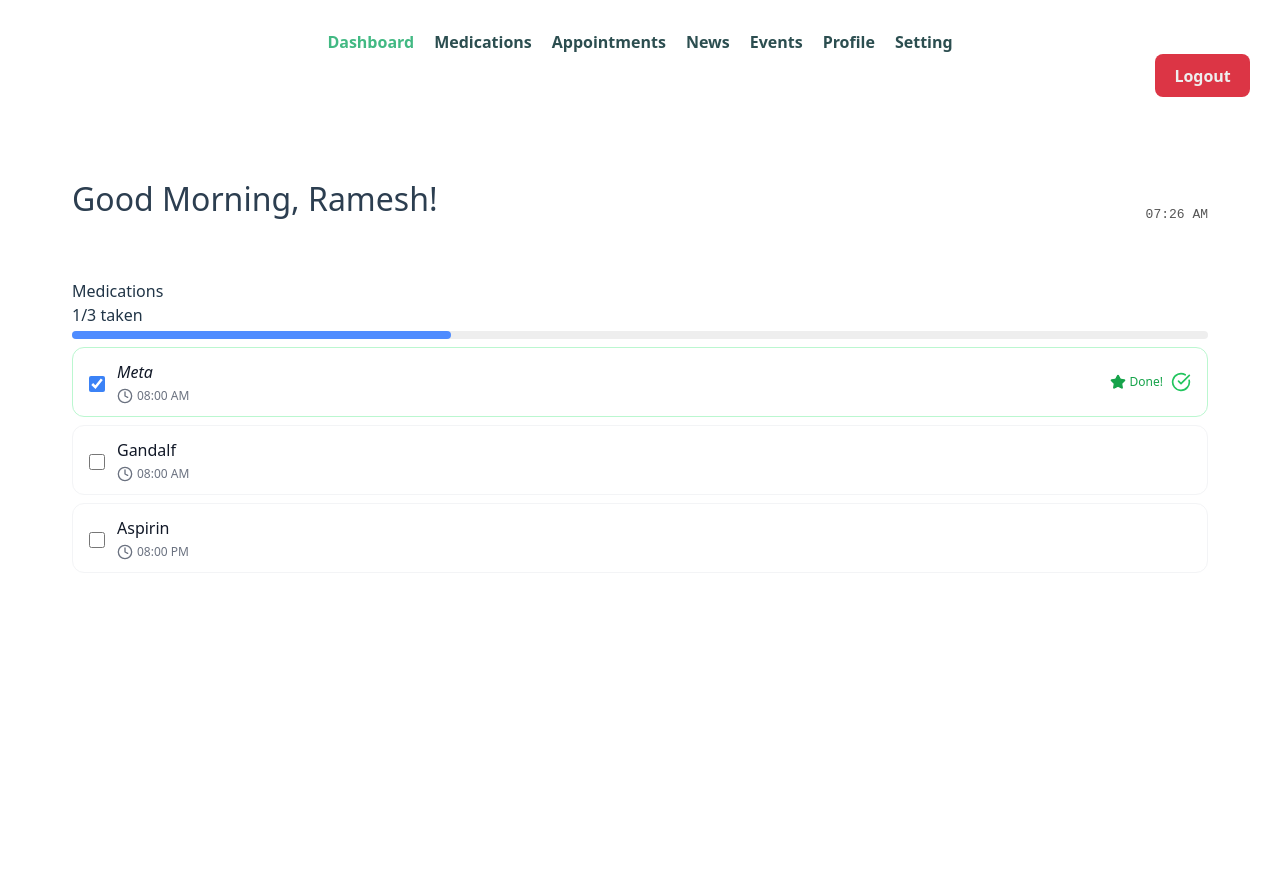
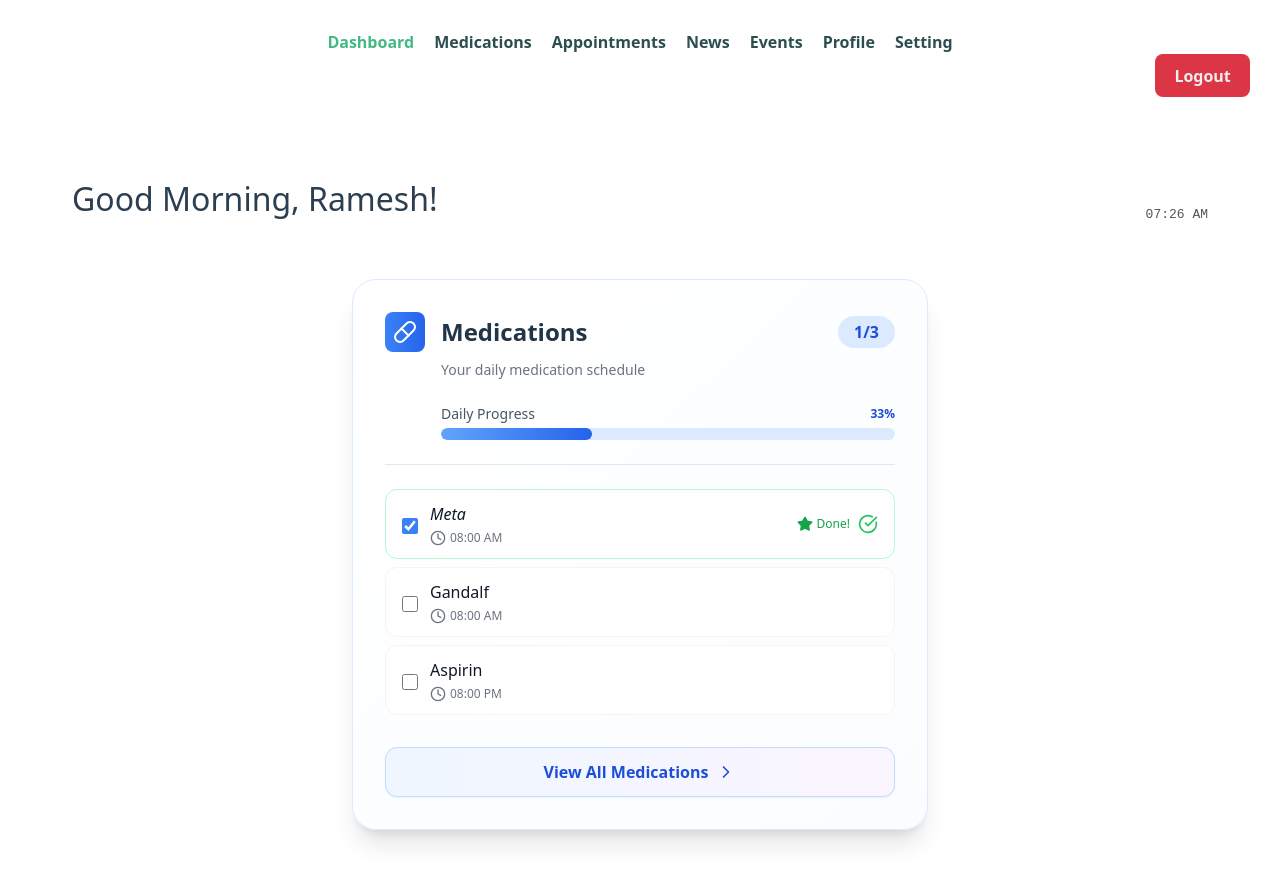
Before and after one commit to 21f3001925/soft-engg-project-may-2025-se-May-11, a Vue app in the folder frontend/: page /dashboard in a window 1280 px wide. Shown: the top 884 px of the page. Before the commit the page ends 800 px from the top, so only its background shows below. Built offline with nearby package versions, Linux system fonts and the light colour scheme; sample sign-in values are in the browser's storage.

Commit message:
Add styles to the medication section of dashboard

```diff
--- a/frontend/src/components/MedicationsSection.vue
+++ b/frontend/src/components/MedicationsSection.vue
@@ -2,6 +2,7 @@
 import { computed } from 'vue';
 import { useScheduleStore } from '../store/scheduleStore';
 import MedicationItem from './MedicationItem.vue';
+import { Pill, ChevronRight } from 'lucide-vue-next';
 
 const scheduleStore = useScheduleStore();
 
@@ -18,14 +19,36 @@ const progressPercentage = computed(() => (totalMeds.value === 0 ? 0 : (complete
 </script>
 
 <template>
-  <div style="margin-bottom: 2rem">
-    <h3>Medications</h3>
-    <div style="margin-bottom: 0.5rem">
-      <span>{{ completedMeds }}/{{ totalMeds }} taken</span>
-      <div class="progress-bar-container">
-        <div class="progress-bar" :style="{ width: progressPercentage + '%' }"></div>
+  <div
+    class="mb-10 p-8 rounded-3xl shadow-xl border border-blue-100 bg-gradient-to-br from-white to-blue-50/30 max-w-xl mx-auto"
+  >
+    <div class="flex items-center justify-between mb-2">
+      <div class="flex items-center text-2xl font-bold">
+        <span
+          class="w-10 h-10 flex items-center justify-center rounded-lg bg-gradient-to-r from-blue-500 to-blue-600 mr-4"
+        >
+          <Pill class="w-6 h-6 text-white" />
+        </span>
+        <span>Medications</span>
+      </div>
+      <span class="px-4 py-1 rounded-full bg-blue-100 text-blue-700 text-base font-semibold"
+        >{{ completedMeds }}/{{ totalMeds }}</span
+      >
+    </div>
+    <div class="text-gray-500 text-sm mb-6 ml-14">Your daily medication schedule</div>
+    <div class="mb-6 ml-14">
+      <div class="flex items-center justify-between mb-1">
+        <span class="text-sm text-gray-600">Daily Progress</span>
+        <span class="text-xs text-blue-700 font-semibold">{{ Math.round(progressPercentage) }}%</span>
+      </div>
+      <div class="w-full h-3 bg-blue-100 rounded-full overflow-hidden">
+        <div
+          class="h-full bg-gradient-to-r from-blue-400 to-blue-600 rounded-full transition-all duration-500"
+          :style="{ width: progressPercentage + '%' }"
+        ></div>
       </div>
     </div>
+    <div class="border-t border-gray-200 my-6"></div>
     <ul>
       <MedicationItem
         v-for="med in scheduleStore.medications"
@@ -34,6 +57,12 @@ const progressPercentage = computed(() => (totalMeds.value === 0 ? 0 : (complete
         :toggleMedication="toggleMedication"
       />
     </ul>
+    <button
+      class="mt-8 w-full flex items-center justify-center gap-2 py-3 rounded-xl bg-gradient-to-r from-blue-50 to-purple-50 border border-blue-200 hover:from-blue-100 hover:to-purple-100 transition-all duration-300 text-blue-700 font-semibold shadow-sm hover:scale-105 active:scale-100 focus:outline-none focus:ring-2 focus:ring-blue-300"
+    >
+      View All Medications
+      <ChevronRight class="w-5 h-5" />
+    </button>
   </div>
 </template>
 
```
